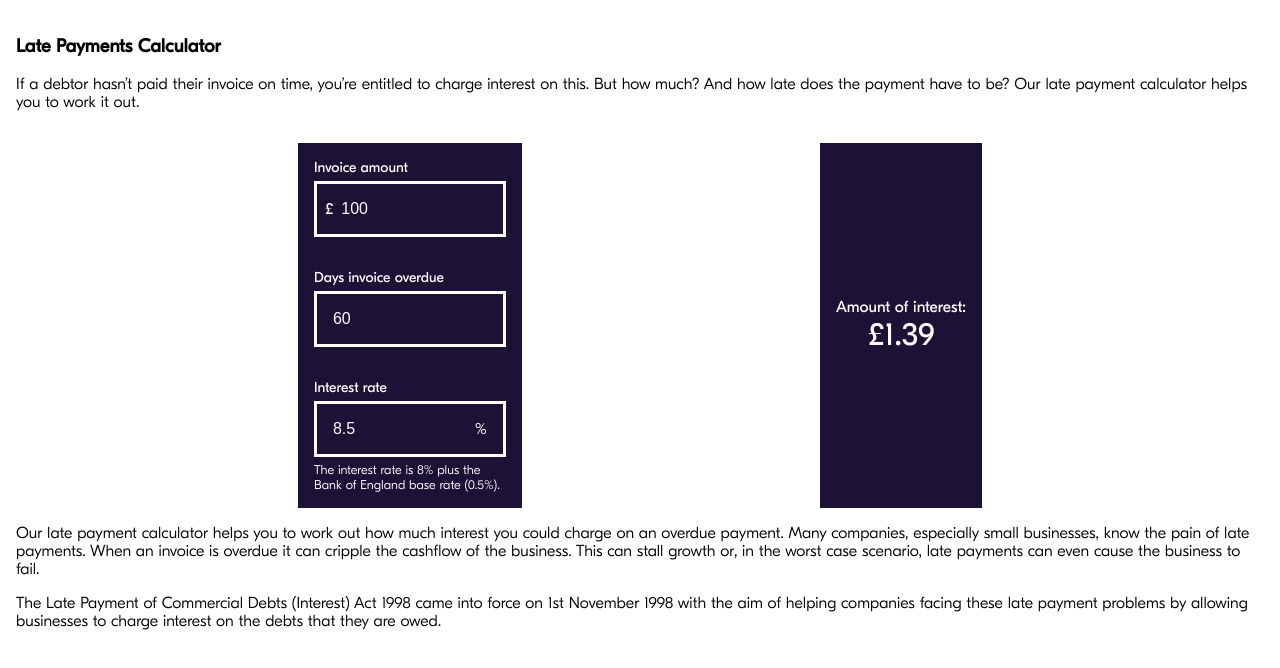
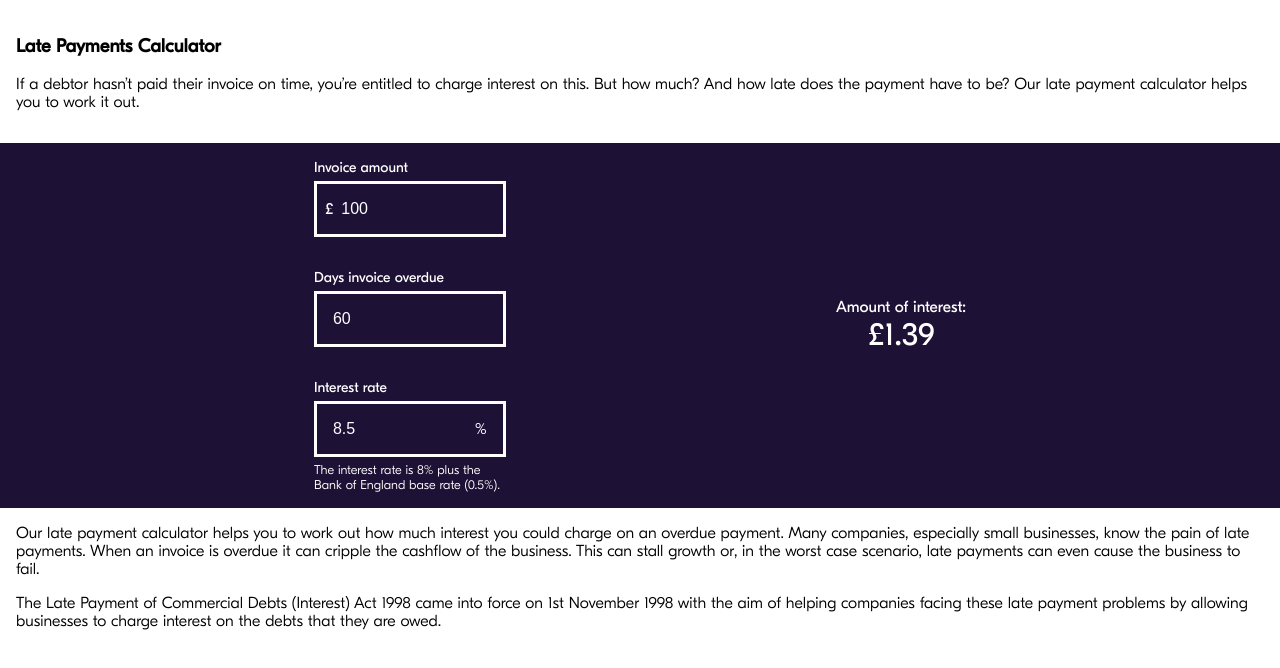
Before and after one commit to fluidly/late-payments-calculator, a website: page index.html in a window 1280 px wide. Drawn offline with Linux system fonts and the light colour scheme.

Commit message:
added the purple background for desktop

```diff
--- a/index.css
+++ b/index.css
@@ -21,6 +21,7 @@ form {
   display: flex;
   flex-direction: column;
   color: white;
+  background-color: #1e1136;
 }
 
 .input_groups {
```
